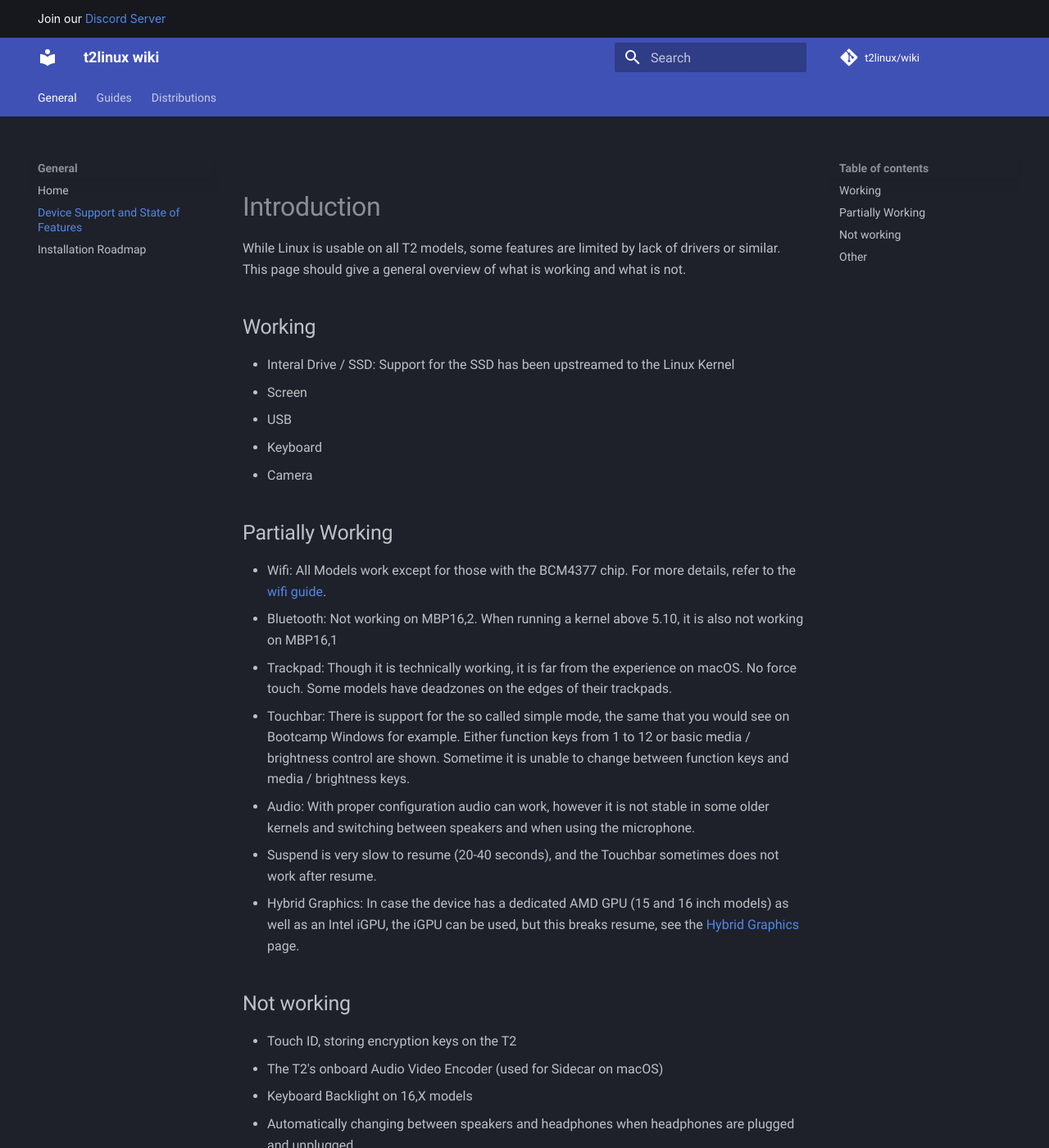
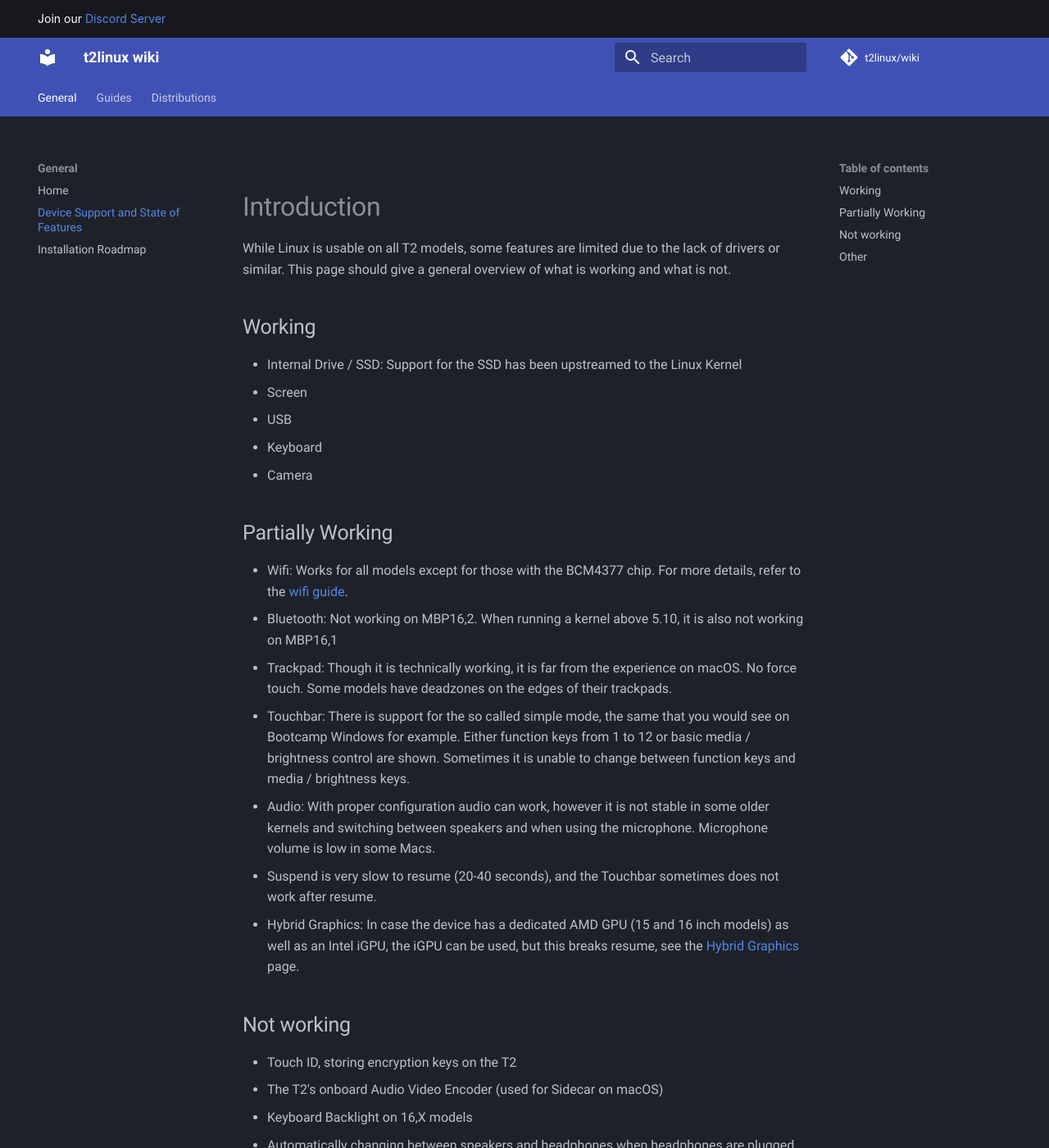
Before and after one commit to t2linux/wiki, an MkDocs documentation site: the page built from docs/state.md, in a window 1280 px wide and 1400 px high. Shown: the whole window at 82% size. Built offline with MkDocs 1.6.1 and Material for MkDocs 9.7.7, drawn with Linux system fonts in a browser that asks for light colours; comment, search, counter and statistics services are not loaded.

Commit message:
Fixed typos + added low mic volume.

```diff
--- a/docs/state.md
+++ b/docs/state.md
@@ -1,10 +1,10 @@
 # Introduction
 
-While Linux is usable on all T2 models, some features are limited by lack of drivers or similar. This page should give a general overview of what is working and what is not.
+While Linux is usable on all T2 models, some features are limited due to the lack of drivers or similar. This page should give a general overview of what is working and what is not.
 
 ## Working
 
-- Interal Drive / SSD: Support for the SSD has been upstreamed to the Linux Kernel
+- Internal Drive / SSD: Support for the SSD has been upstreamed to the Linux Kernel
 - Screen
 - USB
 - Keyboard
@@ -12,11 +12,11 @@ While Linux is usable on all T2 models, some features are limited by lack of dri
 
 ## Partially Working
 
-- Wifi: All Models work except for those with the BCM4377 chip. For more details, refer to the [wifi guide](http://wiki.t2linux.org/guides/wifi/).
+- Wifi: Works for all models except for those with the BCM4377 chip. For more details, refer to the [wifi guide](http://wiki.t2linux.org/guides/wifi/).
 - Bluetooth: Not working on MBP16,2. When running a kernel above 5.10, it is also not working on MBP16,1
 - Trackpad: Though it is technically working, it is far from the experience on macOS. No force touch. Some models have deadzones on the edges of their trackpads.
-- Touchbar: There is support for the so called simple mode, the same that you would see on Bootcamp Windows for example. Either function keys from 1 to 12 or basic media / brightness control are shown. Sometime it is unable to change between function keys and media / brightness keys.
-- Audio: With proper configuration audio can work, however it is not stable in some older kernels and switching between speakers and when using the microphone.
+- Touchbar: There is support for the so called simple mode, the same that you would see on Bootcamp Windows for example. Either function keys from 1 to 12 or basic media / brightness control are shown. Sometimes it is unable to change between function keys and media / brightness keys.
+- Audio: With proper configuration audio can work, however it is not stable in some older kernels and switching between speakers and when using the microphone. Microphone volume is low in some Macs.
 - Suspend is very slow to resume (20-40 seconds), and the Touchbar sometimes does not work after resume.
 - Hybrid Graphics: In case the device has a dedicated AMD GPU (15 and 16 inch models) as well as an Intel iGPU, the iGPU can be used, but this breaks resume, see the [Hybrid Graphics](https://wiki.t2linux.org/guides/hybrid-graphics/) page.
 
```
